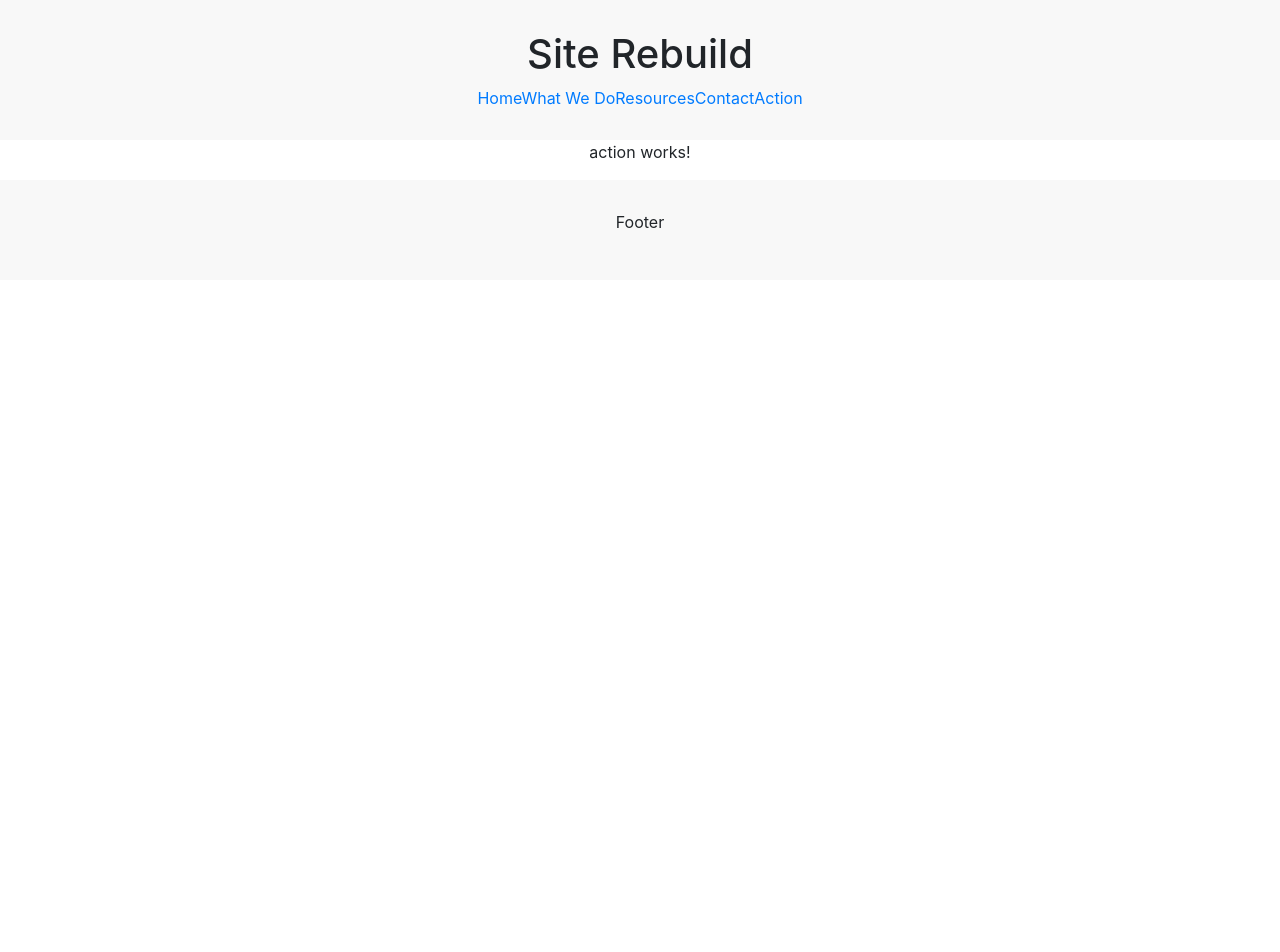
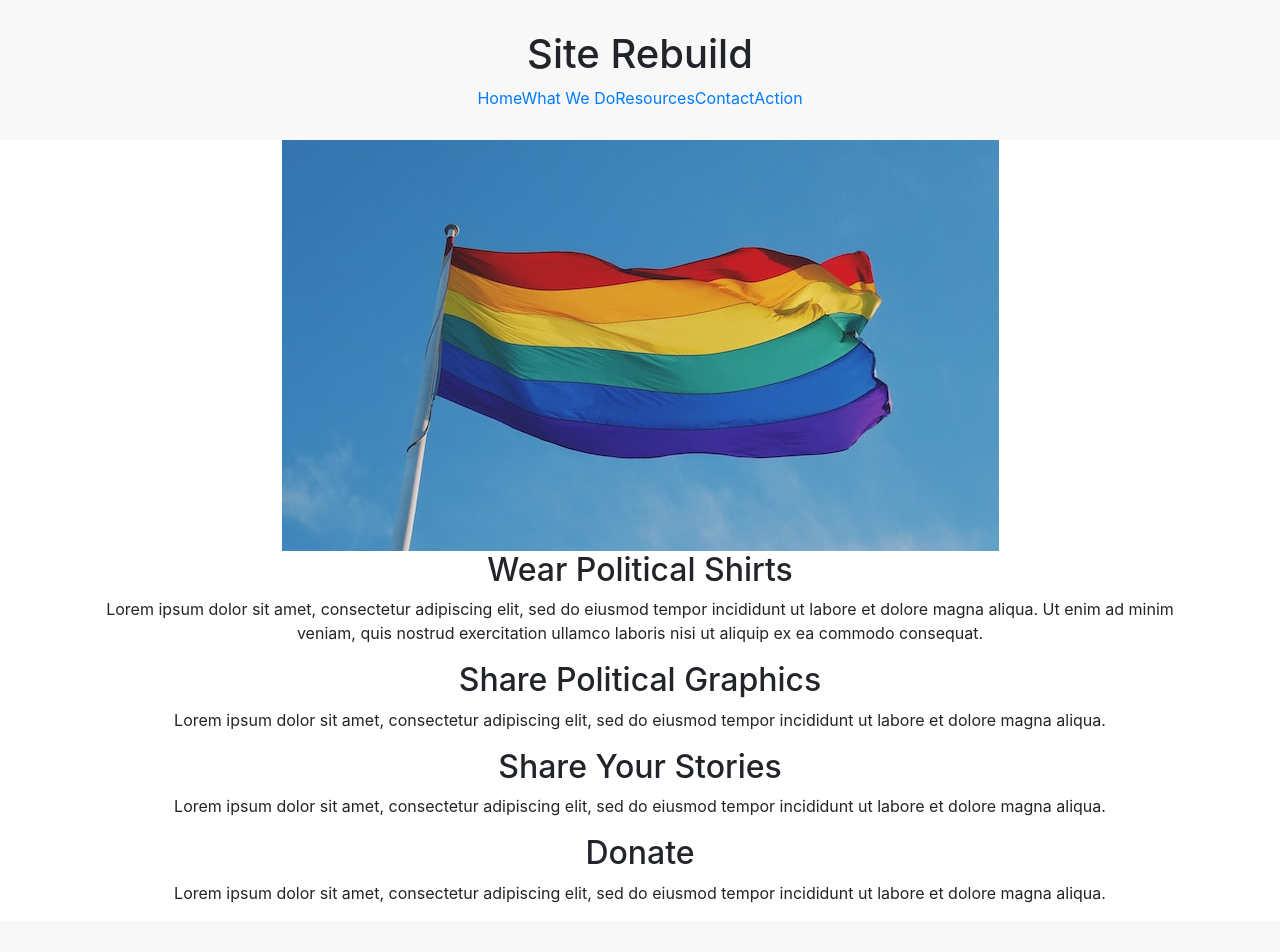
Before and after one commit to klowe27/ecommerce-rebuild, an Angular app: page /action in a window 1280 px wide. Shown: the top 952 px of the page. Before the commit the page ends 800 px from the top, so only its background shows below. Built offline with nearby package versions, Linux system fonts and the light colour scheme.

Commit message:
Add content to action page

```diff
--- a/src/app/action/action.component.html
+++ b/src/app/action/action.component.html
@@ -1,3 +1,12 @@
-<p>
-  action works!
-</p>
+<img src="assets/images/flag.jpg" alt="Pride flag">
+<h2>Wear Political Shirts</h2>
+<p>Lorem ipsum dolor sit amet, consectetur adipiscing elit, sed do eiusmod tempor incididunt ut labore et dolore magna aliqua. Ut enim ad minim veniam, quis nostrud exercitation ullamco laboris nisi ut aliquip ex ea commodo consequat.</p>
+
+<h2>Share Political Graphics</h2>
+<p>Lorem ipsum dolor sit amet, consectetur adipiscing elit, sed do eiusmod tempor incididunt ut labore et dolore magna aliqua.</p>
+
+<h2>Share Your Stories</h2>
+<p>Lorem ipsum dolor sit amet, consectetur adipiscing elit, sed do eiusmod tempor incididunt ut labore et dolore magna aliqua.</p>
+
+<h2>Donate</h2>
+<p>Lorem ipsum dolor sit amet, consectetur adipiscing elit, sed do eiusmod tempor incididunt ut labore et dolore magna aliqua.</p>
```
